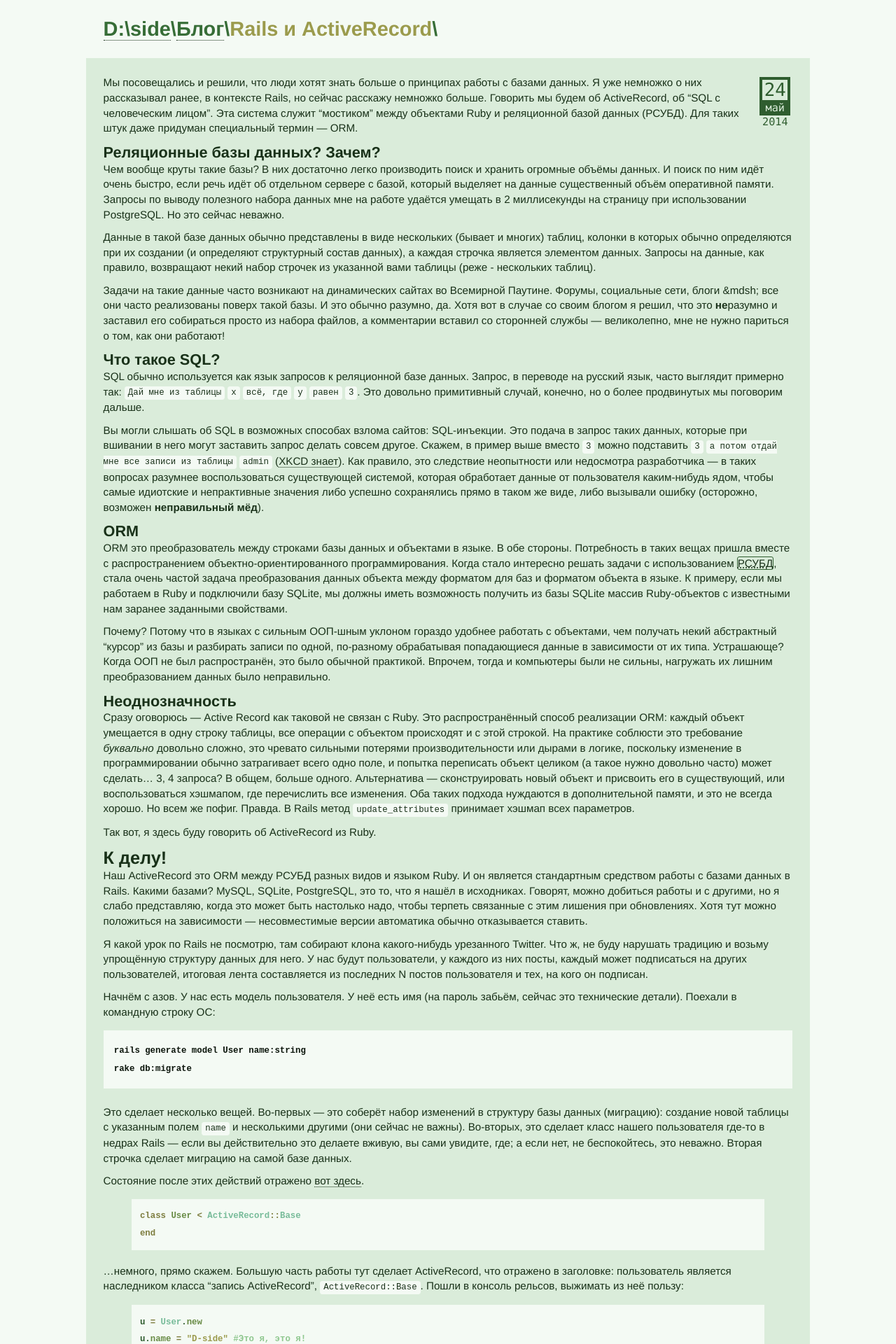
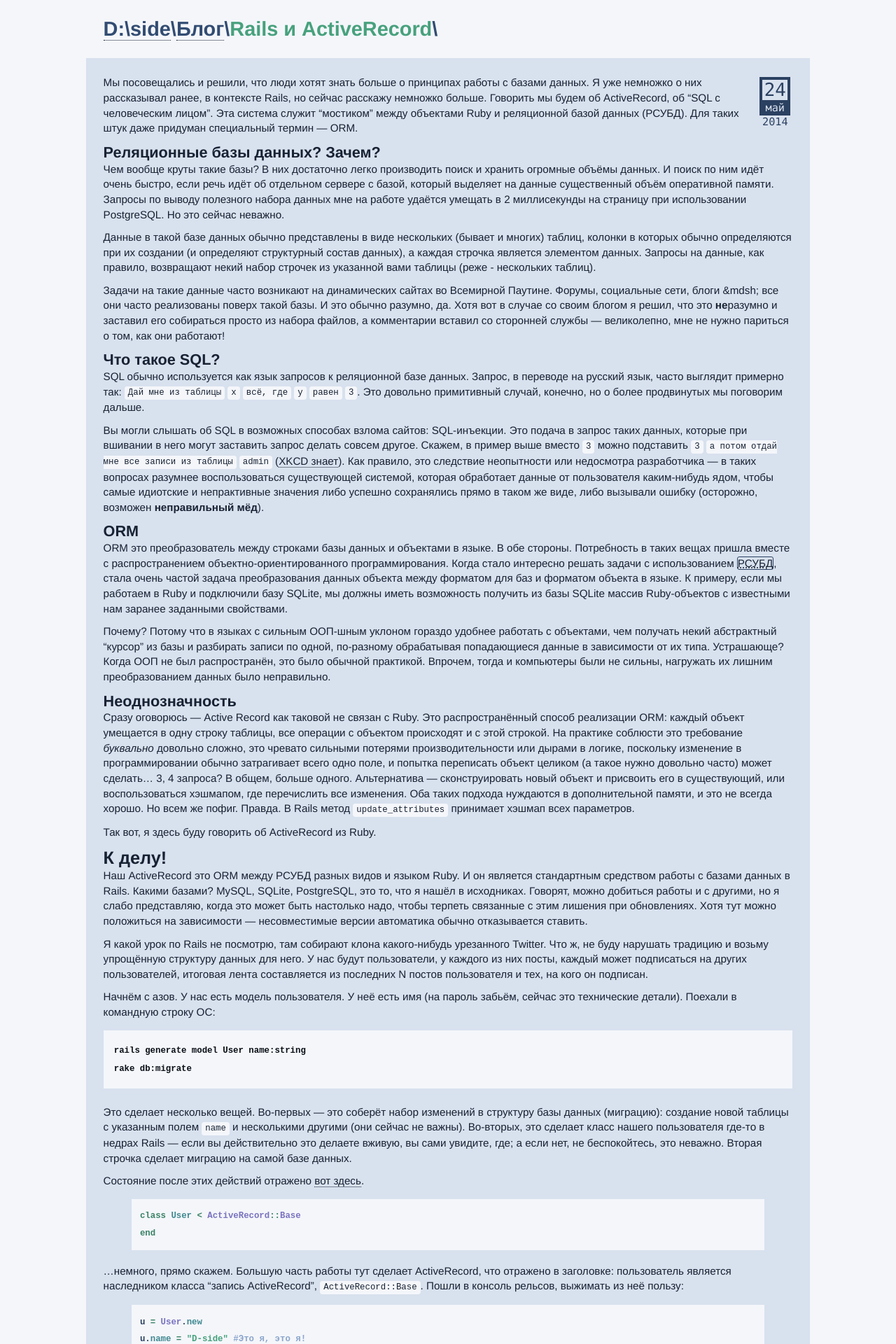
Before and after one commit to D-side/d-side.github.io, a Jekyll site: the page built from _posts/2014-05-04-rails-active-record.md, in a window 1280 px wide. Shown: the top 1920 px of the page at 70% size. Built offline with Jekyll 4.4.1, drawn with Linux system fonts in a browser that asks for light colours; nearby versions of some CDN libraries; formulas are drawn with MathJax 3.

Commit message:
Theme switch

```diff
--- a/assets/main.sass
+++ b/assets/main.sass
@@ -3,7 +3,7 @@
 
 // Theme
 //@import "themes/solarized"
-$sample: #336633
+$sample: #469
 @import "themes/near-mixer.sass"
 @import "themes/mix/contrast"
 
```
